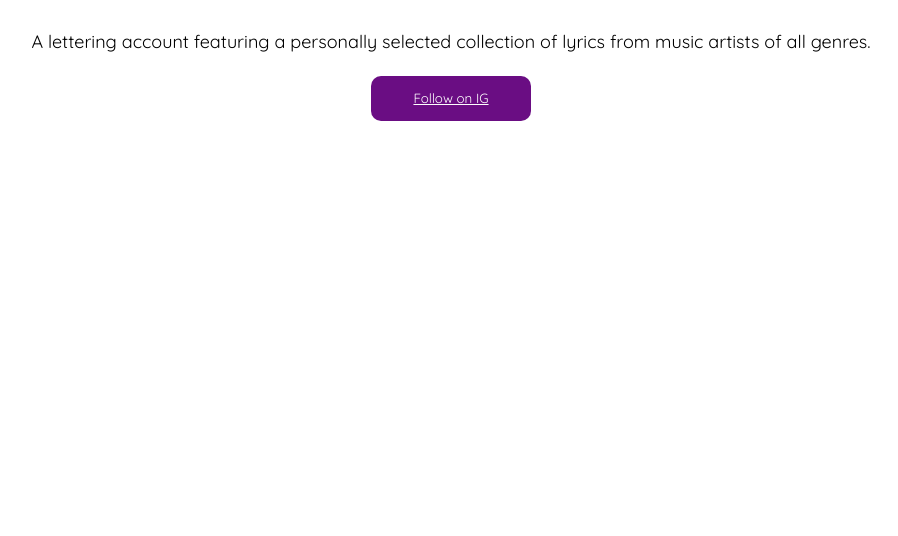
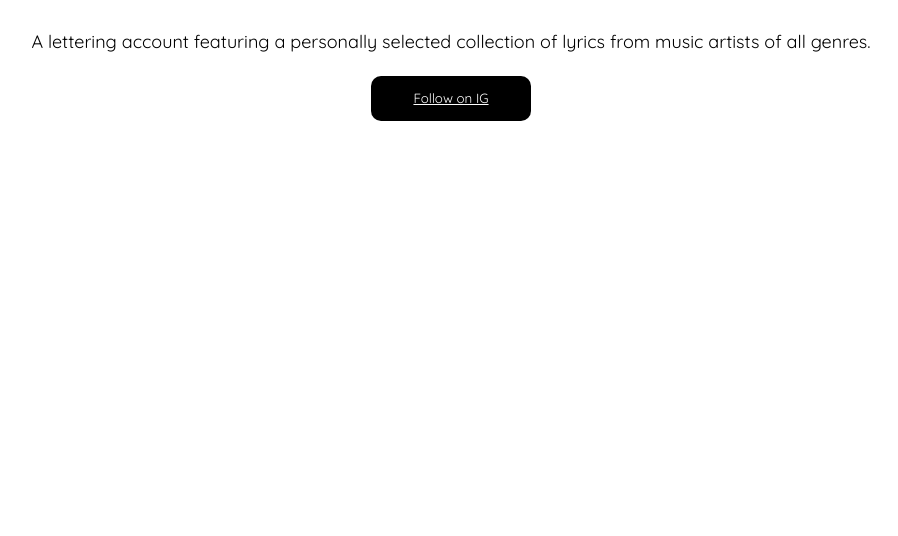
Before and after one commit to xoanjaliox/lyricalvibes, a plain HTML site: page index.html in a window 1280 px wide. Shown: the part 264-800 px from the top of the page, without its empty margins (189-1087 px from the left). Drawn offline with Linux system fonts and the light colour scheme.

Commit message:
change button to black as test

```diff
--- a/index.css
+++ b/index.css
@@ -30,7 +30,7 @@ button {
     width: 160px;
     height: 45px;
     border-radius: 10px;
-    background-color: #6a0d83;
+    background-color: #000000;
     margin-bottom: 40px;
     border: none;
 }
```
